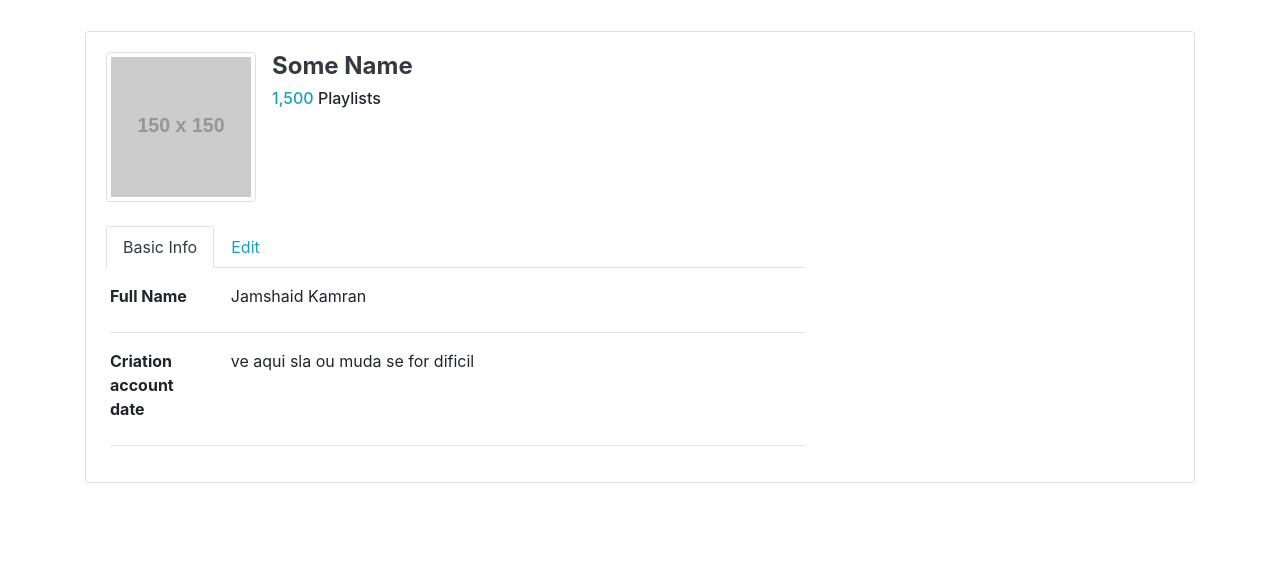
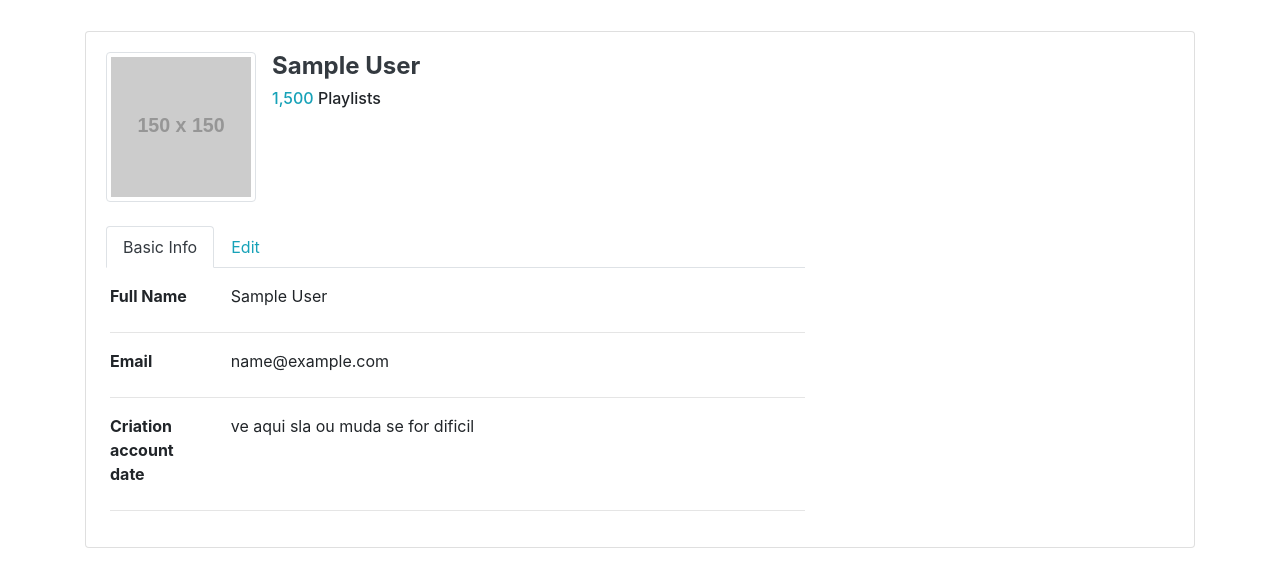
Before and after one commit to rafael-dcs/Raruna, a PHP site: page /User/profile.php in a window 1280 px wide. Shown: the part 61-648 px from the top of the page. Run offline with PHP 8.4, Linux system fonts and the light colour scheme; the visitor is signed in with stand-in values (Sample User, id 1); grey boxes labelled with a size stand in for pictures from a placeholder-image service; style sheets or scripts are compiled from the project's sources; some libraries are stand-ins or nearby versions.

Commit message:
login fixed and change name/password  added

```diff
--- a/User/profile.php
+++ b/User/profile.php
@@ -1,6 +1,17 @@
 <?php
 $page = "Raruna - Profile";
 include "header.php";
+$profile = profile($_SESSION['user']);
+if(filter_input(INPUT_POST, "edit")){
+    if(filter_input(INPUT_POST, "name") != null){
+        editAccount("name", filter_input(INPUT_POST, "name"), $_SESSION['user'], FILTER_SANITIZE_STRING);
+    }
+    if(filter_input(INPUT_POST, "password") != null && filter_input(INPUT_POST, "current-password") != null){
+        $oldpassword = filter_input(INPUT_POST, "current-password", FILTER_SANITIZE_STRING);
+        $newpassword = filter_input(INPUT_POST, "password", FILTER_SANITIZE_STRING);
+        editPassword($_SESSION['user'], $oldpassword, $newpassword);
+    }
+}
 ?>
 
 <div class="container">
@@ -19,7 +30,7 @@ include "header.php";
                                 </div>
                             </div>
                             <div class="userData ml-3">
-                                <h2 class="d-block" style="font-size: 1.5rem; font-weight: bold"><a href="javascript:void(0);" class="text-dark">Some Name</a></h2>
+                                <h2 class="d-block" style="font-size: 1.5rem; font-weight: bold"><a href="javascript:void(0);" class="text-dark"><?php echo $profile->name ?></a></h2>
                                 <h6 class="d-block "><a href="javascript:void(0)" class="text-info">1,500</a> Playlists</h6>
 
                             </div>
@@ -46,7 +57,17 @@ include "header.php";
                                             <label style="font-weight:bold;">Full Name</label>
                                         </div>
                                         <div class="col-md-8 col-6">
-                                            Jamshaid Kamran
+                                            <?php echo $profile->name ?>
+                                        </div>
+                                    </div>
+                                    <hr />
+
+                                    <div class="row">
+                                        <div class="col-sm-3 col-md-2 col-5">
+                                            <label style="font-weight:bold;">Email</label>
+                                        </div>
+                                        <div class="col-md-8 col-6">
+                                            <?php echo $profile->email ?>
                                         </div>
                                     </div>
                                     <hr />
@@ -61,32 +82,32 @@ include "header.php";
                                     </div>
                                     <hr />
 
+
                                 </div>
                                 <div class="tab-pane fade" id="editProfile" role="tabpanel" aria-labelledby="editProfile-tab">
                                     <h3 class="text-black ">Edit Informations</h3>
                                     <div clas="row">
-                                        <form>
+                                        <form action="" method="post">
                                             <div class="input-group">
                                                 <div class="input-group-prepend ">
                                                     <span class="input-group-text" id="">First and last name</span>
                                                 </div>
-                                                <input type="text" class="form-control">
-                                                <input type="text" class="form-control">
+                                                <input type="text" class="form-control" name="name">
                                             </div><br>
+                                            <!-- <div class="form-group">
+                                                <label for="InputEmail1">Email address</label>
+                                                <input type="email" class="form-control" name="email" id="InputEmail1" aria-describedby="emailHelp" placeholder="Enter email">
+                                                <small id="emailHelp" class="form-text text-muted">We'll never share your email with anyone else.</small>
+                                            </div> -->
                                             <div class="form-group">
-                                                <label for="InputEmail1">Email address</label>
-                                                <input type="email" class="form-control" id="InputEmail1" aria-describedby="emailHelp" placeholder="Enter email">
-                                                <small id="emailHelp" class="form-text text-muted">We'll never share your email with anyone else.</small>
+                                                <label for="InputPassword1">Current Password</label>
+                                                <input type="password" class="form-control" name="current-password" id="InputPassword1" placeholder="Password">
                                             </div>
                                             <div class="form-group">
-                                                <label for="InputPassword1">Password</label>
-                                                <input type="password" class="form-control" id="InputPassword1" placeholder="Password">
+                                                <label for="InputPassword1">New Password</label>
+                                                <input type="password" class="form-control" name="password" id="InputPassword1" placeholder="Password">
                                             </div>
-                                            <div class="form-check">
-                                                <input type="checkbox" class="form-check-input" id="Check1">
-                                                <label class="form-check-label" for="Check1">Check me out</label>
-                                            </div>
-                                            <button type="submit" class="btn btn-secondary">Submit</button>
+                                            <input value="Submit" type="submit" class="btn btn-secondary" name="edit">
                                         </form>
 
                                     </div>
--- a/User/src/Models/User.php
+++ b/User/src/Models/User.php
@@ -48,6 +48,11 @@ class User{
         ";
         $conn = openConnection();
         $stmt = $conn->query($query);
+        if($stmt){
+            return true;
+        }else{
+            return false;
+        }
     }
 
     static function deleteUser($email){
--- a/User/src/UserControl.php
+++ b/User/src/UserControl.php
@@ -21,8 +21,6 @@ function login($email, $password){
     if(password_verify($password, $user->password)){
         $_SESSION['user'] = $user->email;
         checkExternalAccess();
-    }else{
-        echo "AAAAAAA";
     }
 }
 
@@ -34,7 +32,7 @@ function logout($email){
 }
 
 function register($email, $password, $name){
-    $user = new user;
+    $user = new User;
     $user->email = $email;
     $user->password = $password;
     $user->name = $name;
@@ -43,12 +41,23 @@ function register($email, $password, $name){
     }
 }
 
+function profile($email){
+    $user = new User;
+    $user = $user->getUser($email);
+    return $user;
+}
+
 function editPassword($email, $oldpassword, $newpassword){
     $user = new User;
-    $user->getUser($email);
-    if($oldpassword === $user->password){
+    $user = $user->getUser($email);
+    if(password_verify($oldpassword, $user->password)){
         $user->putUser('password', $newpassword, $email);
     }
+}
+
+function editAccount($field, $value, $email){
+    $user = new User;
+    $user->putUser($field, $value, $email);
 }
 
 function deleteAccount($email){
--- a/login.php
+++ b/login.php
@@ -15,7 +15,7 @@ if (filter_input(INPUT_POST, 'login')) {
             <input class="form-control" type="text" name="email" placeholder="Email">
         </div>
         <div class="form-group">
-            <input class="form-control" type="password" name="nome" placeholder="Password">
+            <input class="form-control" type="password" name="password" placeholder="Password">
         </div>
         <div>
             <input class="" type="checkbox" name="remember">
--- a/register.php
+++ b/register.php
@@ -21,7 +21,7 @@ if (filter_input(INPUT_POST, 'register') != null) {
             <input class="form-control" type="text" name="email" placeholder="Email">
         </div>
         <div class="form-group">
-            <input class="form-control" type="password" name="nome" placeholder="Password">
+            <input class="form-control" type="password" name="password" placeholder="Password">
         </div>
         <div class="form-group">
             <input class="form-control" type="conf-password" name="nome" placeholder="Confirm Password">
```
